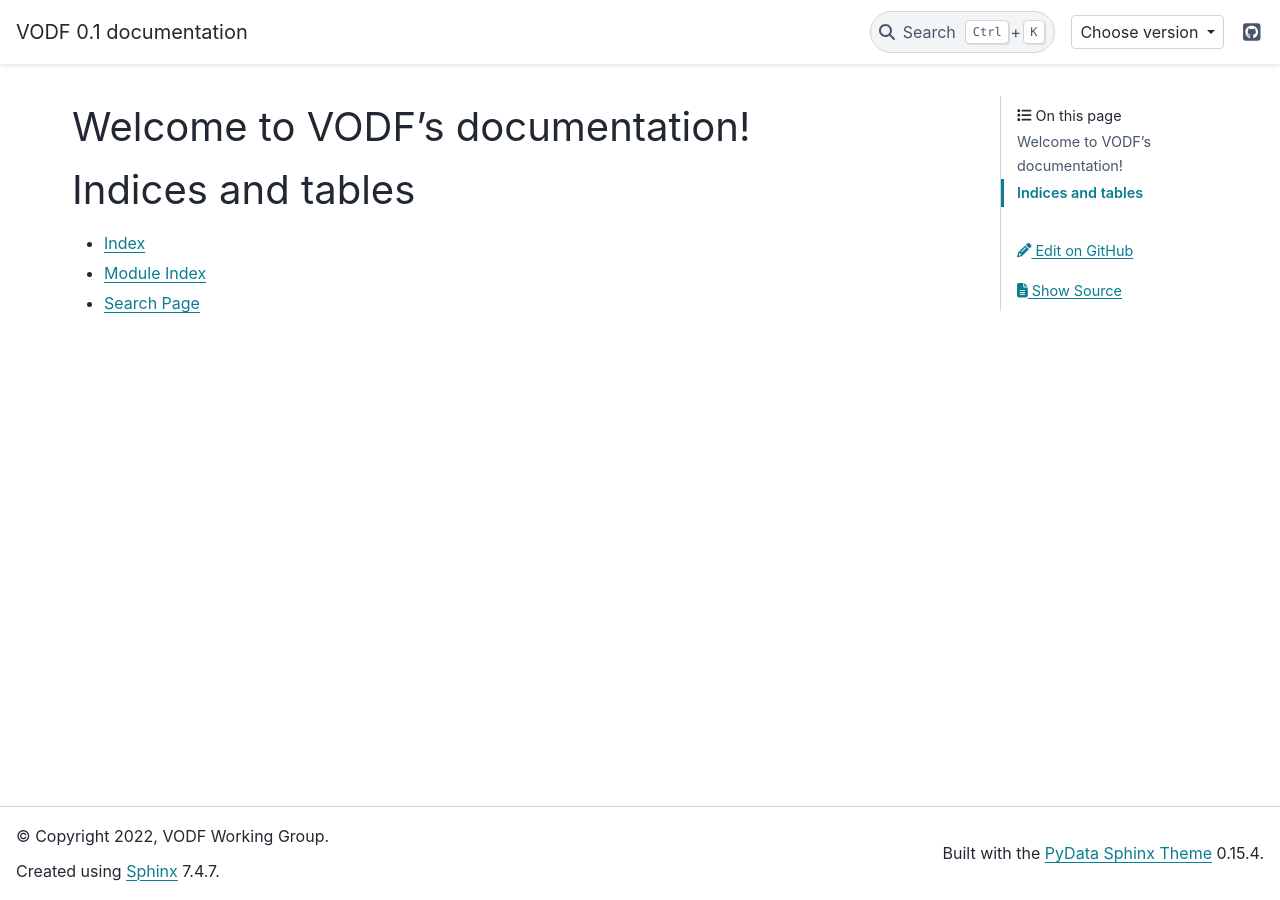
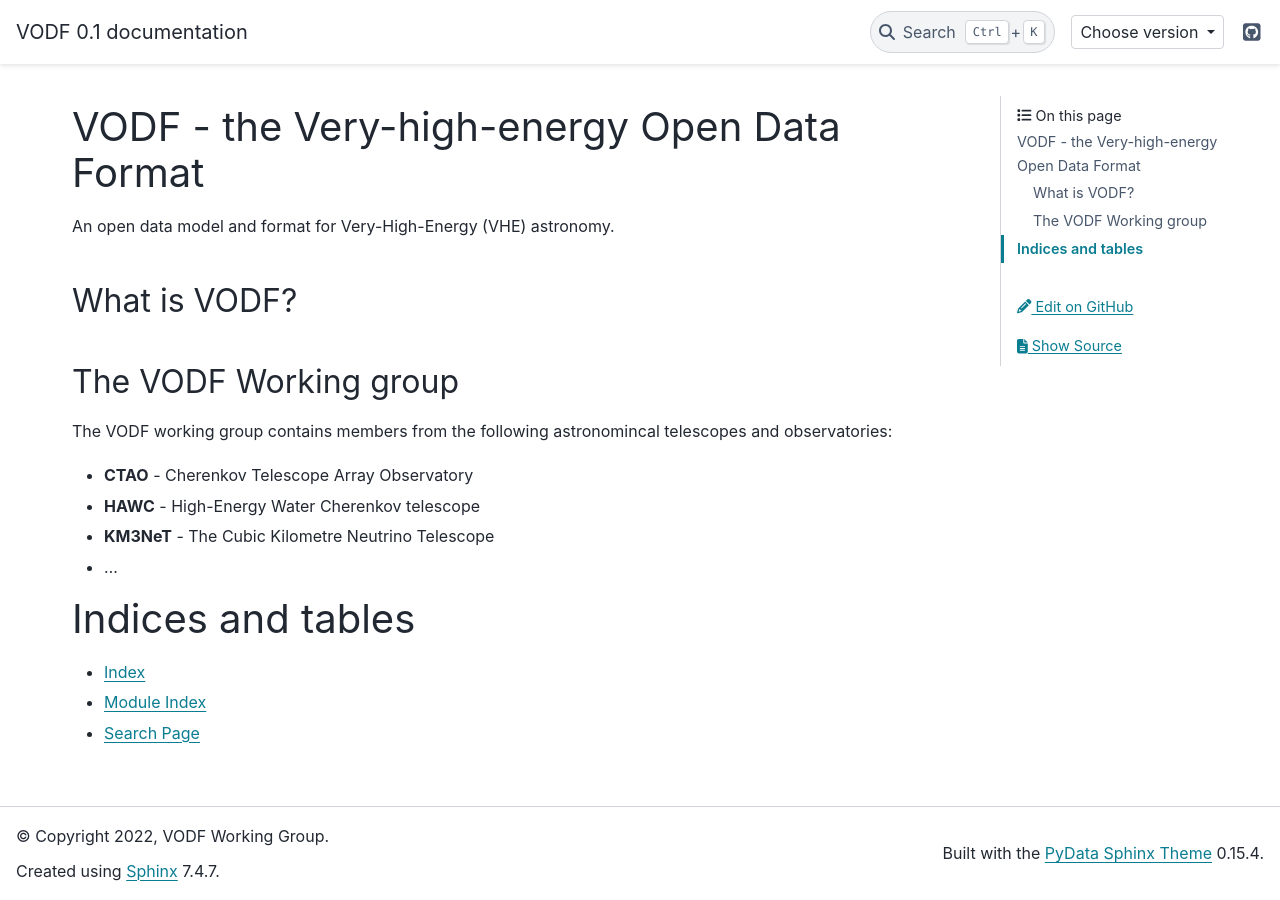
Before and after one commit to VODF/vodf-docs, a Sphinx documentation site: the page built from source/index.rst, in a window 1280 px wide. Built offline with Sphinx 7.4.7 and the PyData theme 0.15.4, drawn with Linux system fonts in a browser that asks for light colours.

Commit message:
add some initial content for testing

```diff
--- a/source/index.rst
+++ b/source/index.rst
@@ -3,8 +3,25 @@
    You can adapt this file completely to your liking, but it should at least
    contain the root `toctree` directive.
 
-Welcome to VODF's documentation!
-================================
+VODF - the Very-high-energy Open Data Format
+============================================
+
+An open data model and format for Very-High-Energy (VHE) astronomy.
+
+
+What is VODF?
+-------------
+
+The VODF Working group
+-----------------------
+
+The VODF working group contains members from the following astronomincal telescopes and observatories:
+
+- **CTAO**  - Cherenkov Telescope Array Observatory
+- **HAWC** - High-Energy Water Cherenkov telescope
+- **KM3NeT** - The Cubic Kilometre Neutrino Telescope
+- ...
+
 
 .. toctree::
    :maxdepth: 2
```
